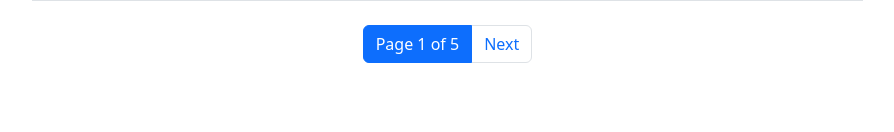
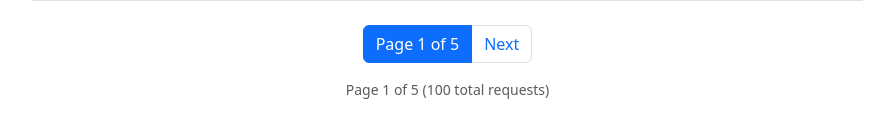
Before and after one commit to sillypantons/equipment-inventory, a Django app: page / in a window 1280 px wide. Shown: the part 968-1100 px from the top of the page, without its empty margins (335-1229 px from the left). Before the commit the page ends 1031 px from the top, so only its background shows below. Run offline with Django 5.2, Linux system fonts and the light colour scheme; a user stored in the database is signed in; data comes from the database, SQL or seed files in the repository.

Commit message:
update pagination on list page

```diff
--- a/inventory/templates/inventory/equipment_list.html
+++ b/inventory/templates/inventory/equipment_list.html
@@ -275,6 +275,10 @@ tr:hover { background-color: #f5f5f5; }
                             {% endif %}
 
                         </ul>
+                        <p class="text-center text-muted small">
+                            Page {{ page_obj.number }} of {{ page_obj.paginator.num_pages }}
+                            ({{ page_obj.paginator.count }} total requests)
+                        </p>
                     </nav>
                 </div>
             </div>
```
